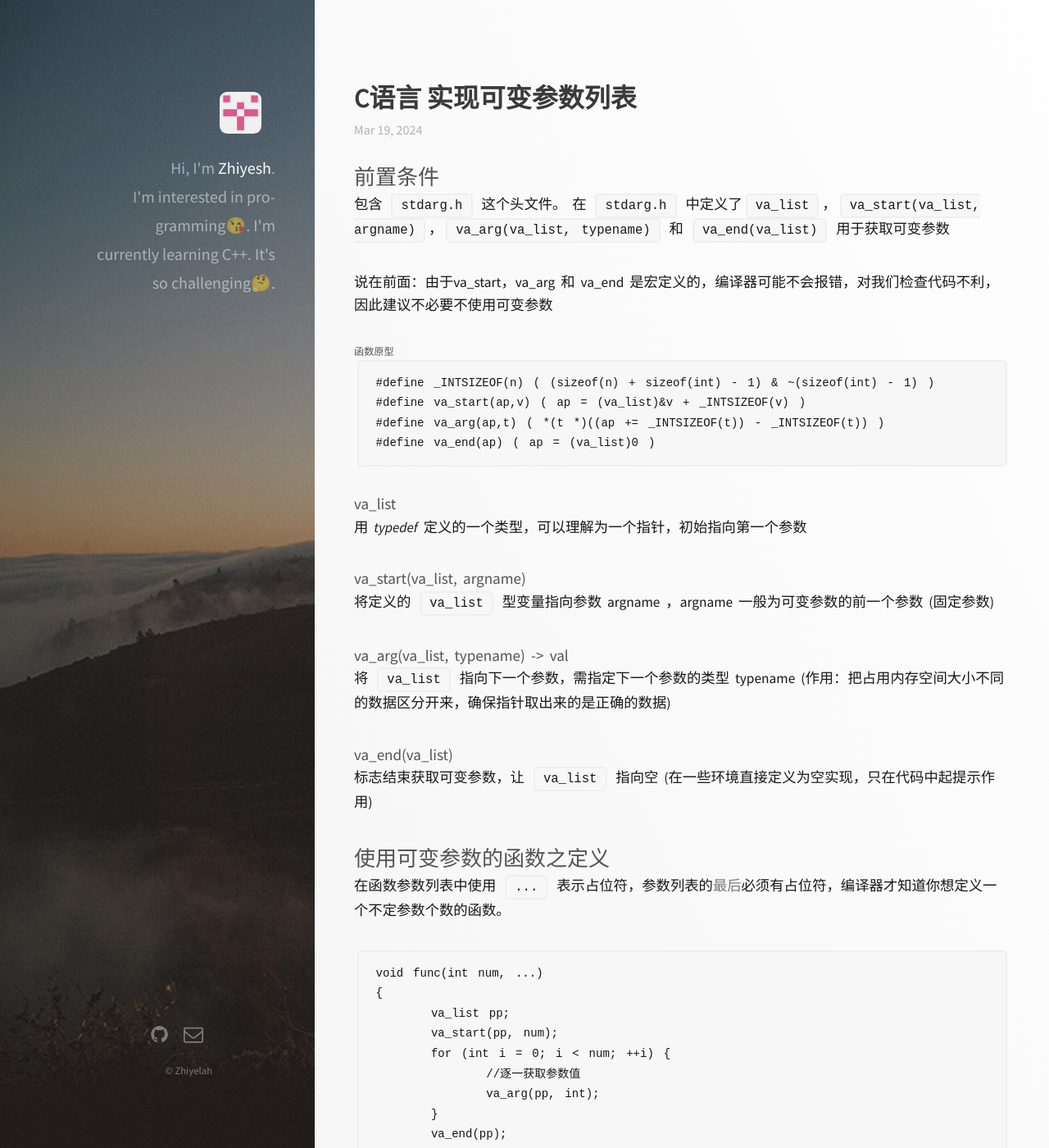
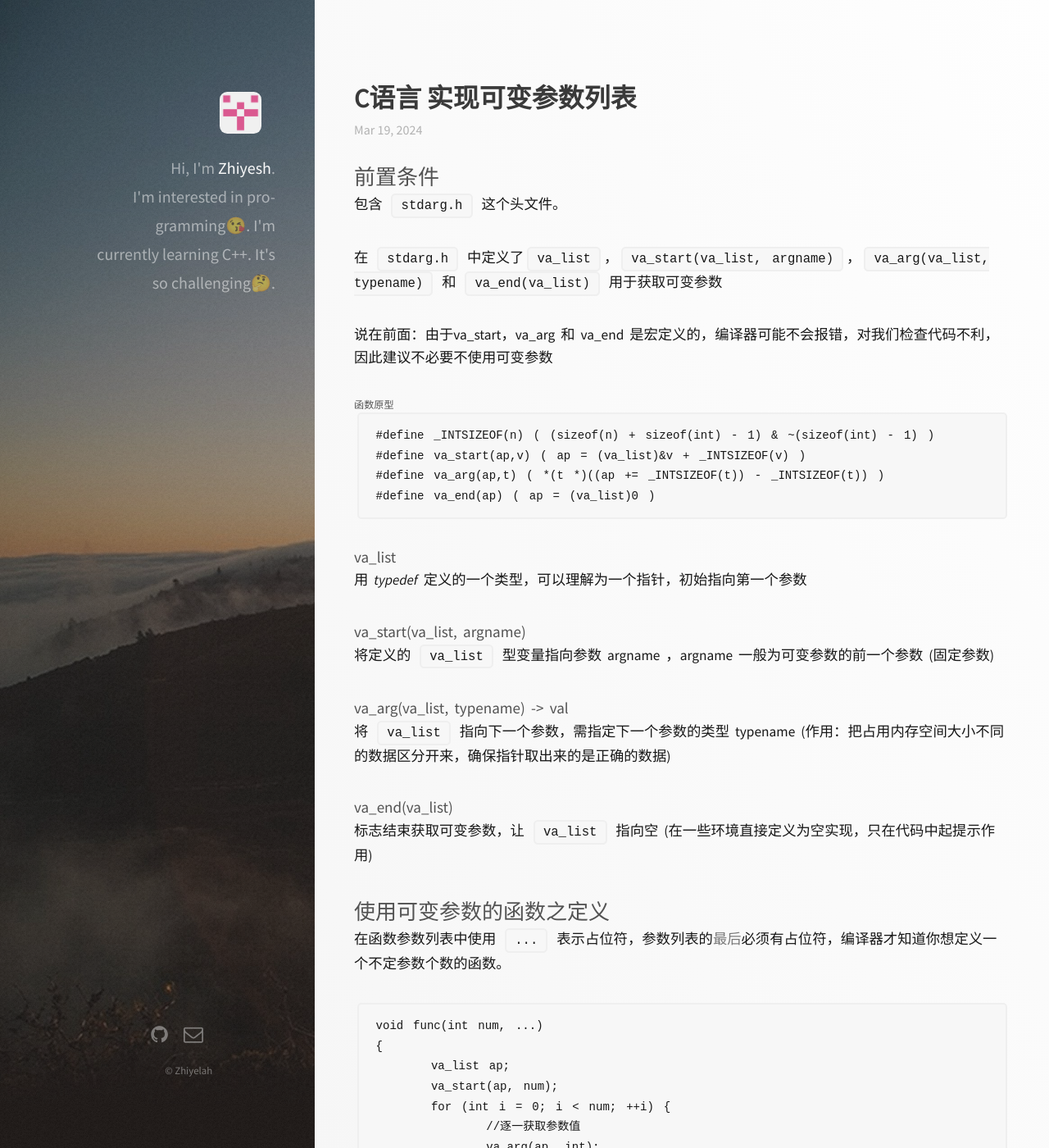
Before and after one commit to Zhiyelah/zhiyelah.github.io, a Jekyll site: the page built from _posts/2024-03-19-C语言实现可变参数列表.md, in a window 1280 px wide and 1400 px high. Shown: the whole window at 82% size. Built offline with Jekyll 4.4.1, drawn with Linux system fonts in a browser that asks for light colours; nearby versions of some CDN libraries; some of the changed text lies outside the part shown.

Commit message:
Update 2024-03-19-C语言实现可变参数列表.md

````diff
--- a/_posts/2024-03-19-C语言实现可变参数列表.md
+++ b/_posts/2024-03-19-C语言实现可变参数列表.md
@@ -4,6 +4,7 @@
 ---
 ## 前置条件
 包含 `stdarg.h` 这个头文件。
+
 在 `stdarg.h` 中定义了`va_list`，`va_start(va_list, argname)`，`va_arg(va_list, typename)` 和 `va_end(va_list)` 用于获取可变参数
 
 说在前面：由于va_start，va_arg 和 va_end 是宏定义的，编译器可能不会报错，对我们检查代码不利，因此建议不必要不使用可变参数
@@ -32,12 +33,12 @@
 ```C
 void func(int num, ...)
 {
-	va_list pp;
-	va_start(pp, num);
+	va_list ap;
+	va_start(ap, num);
 	for (int i = 0; i < num; ++i) {
 		//逐一获取参数值
-		va_arg(pp, int);
+		va_arg(ap, int);
 	}
-	va_end(pp);
+	va_end(ap);
 }
 ```
````
